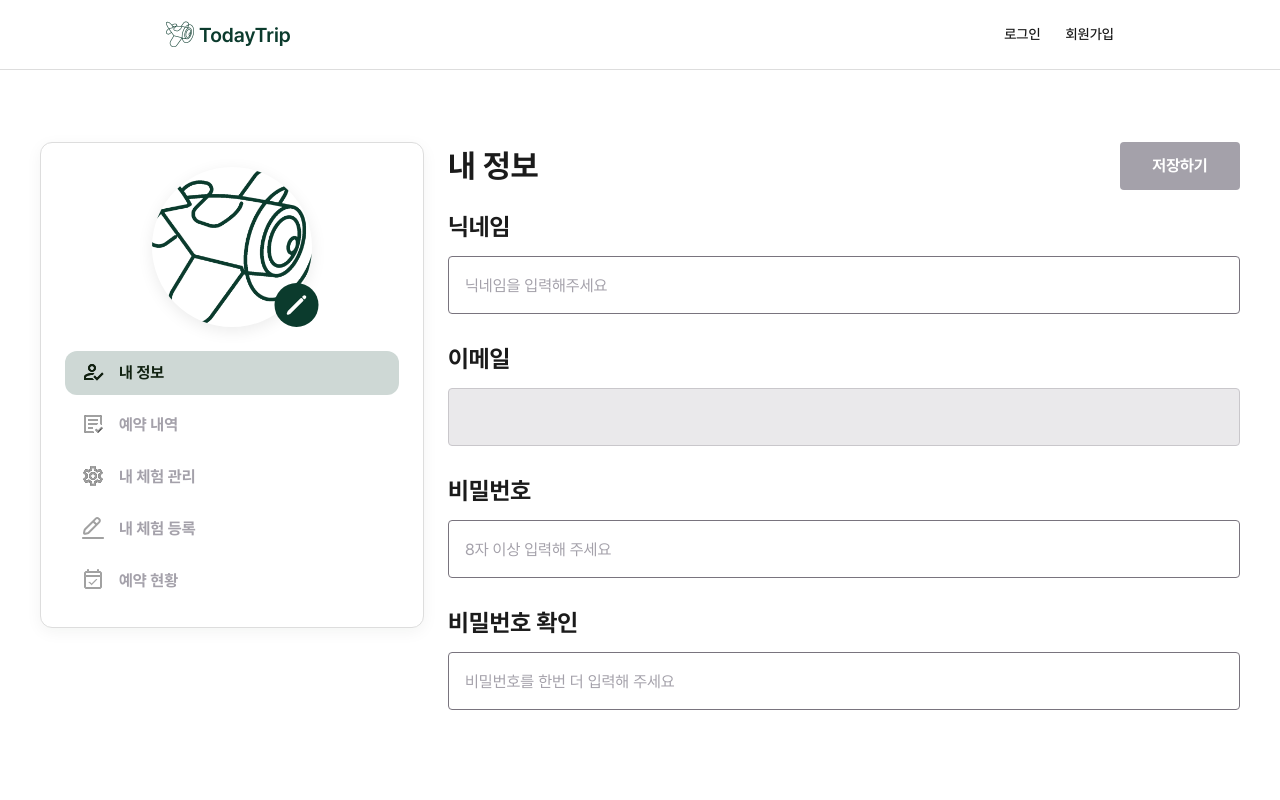
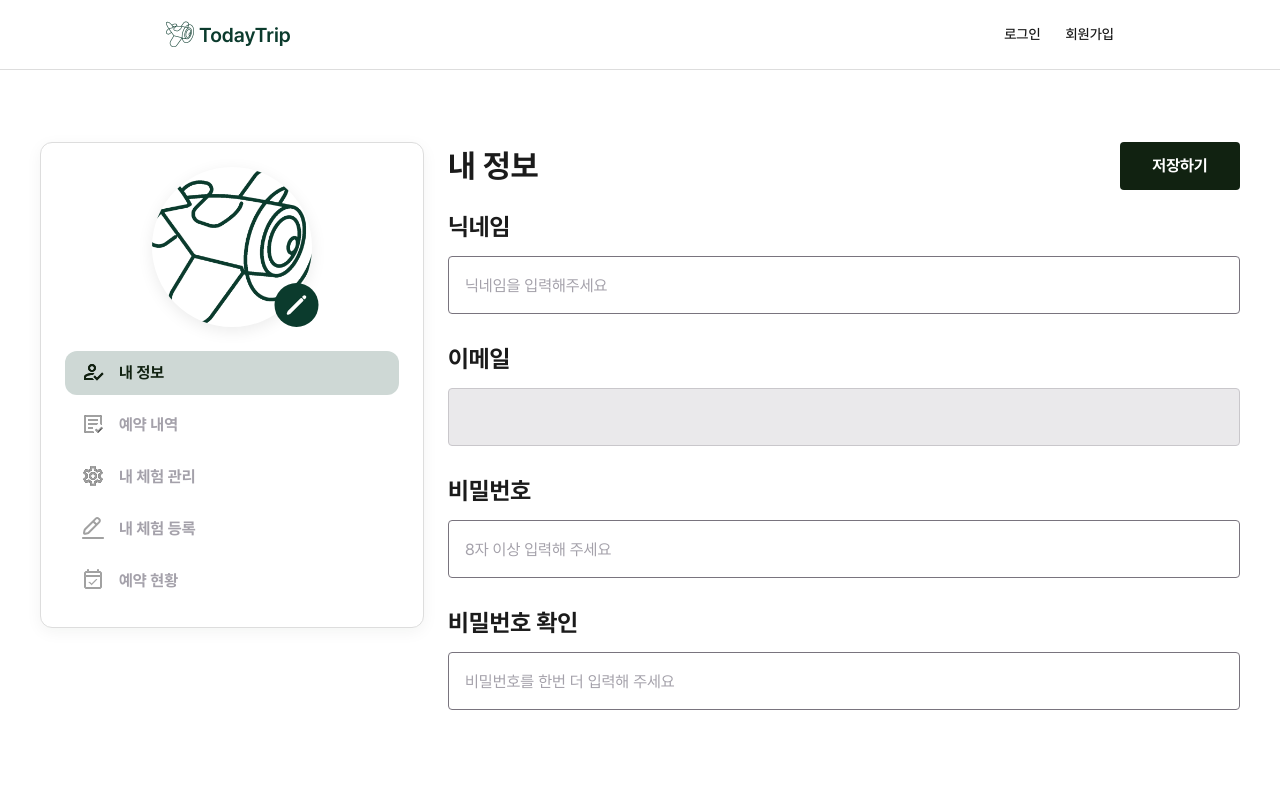
Before and after one commit to TripTripNow/TodayTrip, a Next.js app: page /mypage in a window 1280 px wide. In both pictures the pointer is over the button "저장하기". Shown: the top 800 px of the page. Built offline with nearby package versions, Linux system fonts and the light colour scheme; no server answers.

Commit message:
Refactor: 버튼 hover 시 css 수정 #138

```diff
--- a/src/components/common/Button/Button.module.css
+++ b/src/components/common/Button/Button.module.css
@@ -16,7 +16,7 @@
 }
 
 .green {
-  background: var(--nomad_black);
+  background: var(--green0B);
   color: var(--whiteFF);
 }
 
@@ -89,6 +89,10 @@
     width: 11.2rem;
   }
 
+  @media tablet {
+    width: 9rem;
+  }
+
   @media mobile {
     width: 8rem;
     height: 3.2rem;
@@ -152,3 +156,13 @@
     font-size: 1.4rem;
   }
 }
+
+.button:hover:not(.white) {
+  background: var(--nomad_black);
+  color: var(--whiteFF);
+}
+
+.button:hover:not(.green) {
+  background: var(--nomad_black);
+  color: var(--whiteFF);
+}
```
